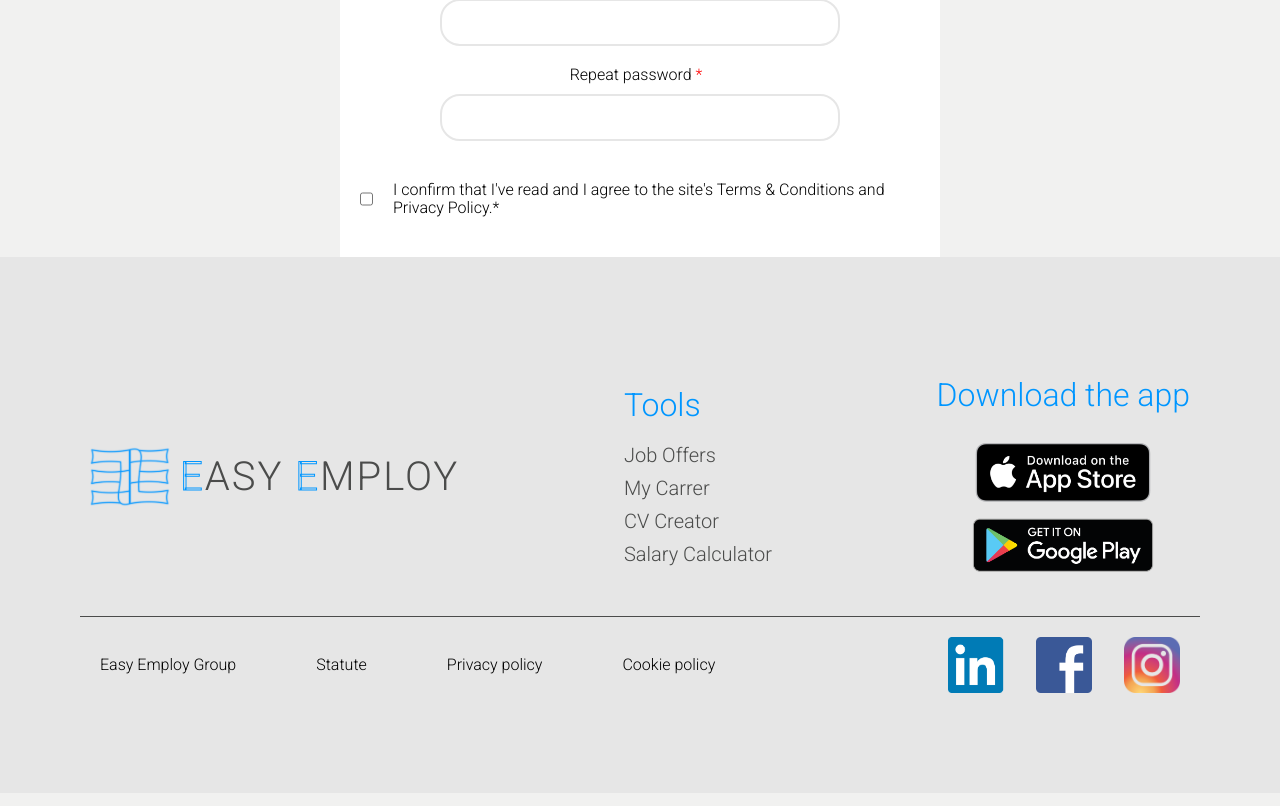
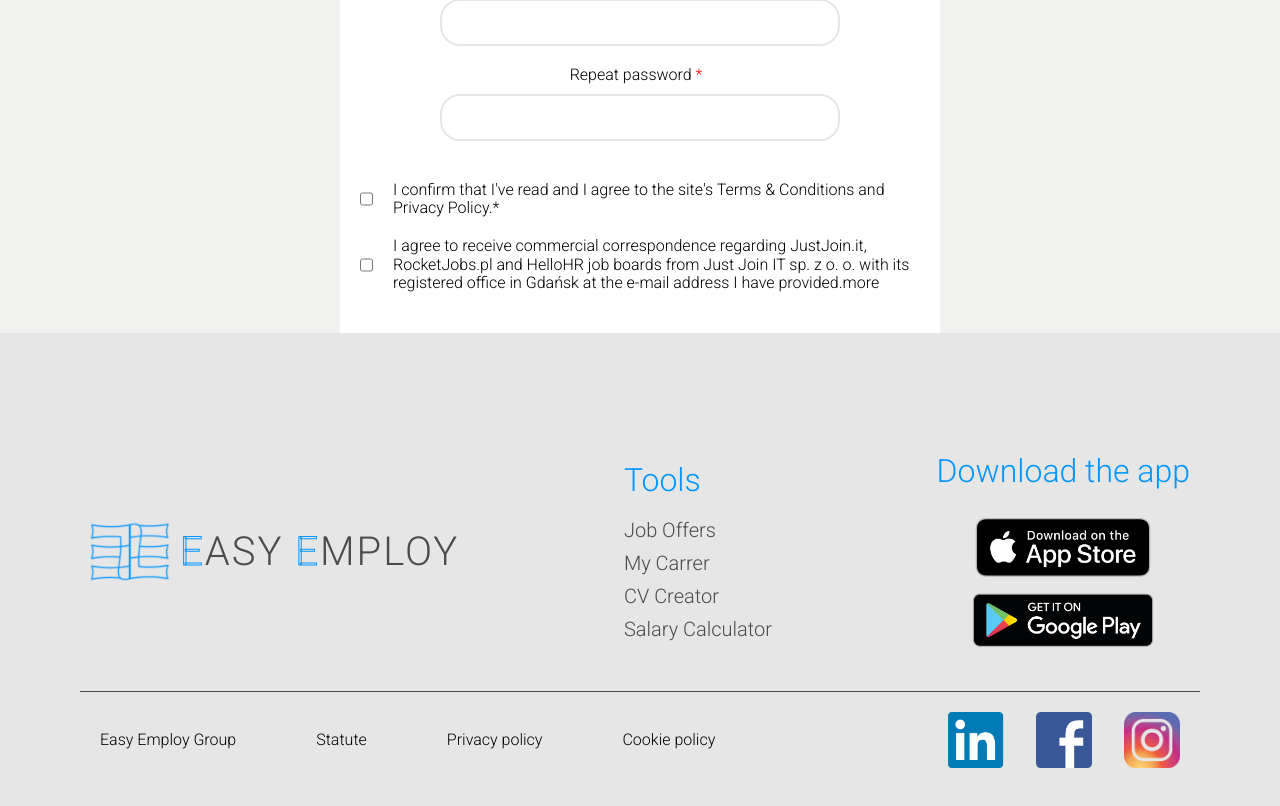
Before and after one commit to mizdebski77/Easy-Employ, a React (Create React App) app: page /Register in a window 1280 px wide. Shown: the part 721-1527 px from the top of the page. Built offline with nearby package versions, Linux system fonts and the light colour scheme.

Commit message:
Styles to infosWrapper added

```diff
--- a/src/features/Register/register.tsx
+++ b/src/features/Register/register.tsx
@@ -41,10 +41,10 @@ export const Register = () => {
                         <InformationSpan>I confirm that I've read and I agree to the site's Terms & Conditions and Privacy Policy.*</InformationSpan>
                     </InfoWrapper>
 
-                    {/* <InfoWrapper>
-                        <Input type='checkbox' />
-                        <InformationSpan></InformationSpan>
-                    </InfoWrapper> */}
+                    <InfoWrapper>
+                        <CheckBox type='checkbox' />
+                        <InformationSpan>I agree to receive commercial correspondence regarding JustJoin.it, RocketJobs.pl and HelloHR job boards from Just Join IT sp. z o. o. with its registered office in Gdańsk at the e-mail address I have provided.more</InformationSpan>
+                    </InfoWrapper>
                 </InfosWrapper>
             </SignUpPanel>
         </Wrapper>
--- a/src/features/Register/styledRegister.ts
+++ b/src/features/Register/styledRegister.ts
@@ -98,11 +98,14 @@ export const Input = styled.input`
 `;
 
 export const CheckBox = styled.input`
-
+    cursor: pointer;
 `;
 
-export const InfosWrapper =styled.div`
+export const InfosWrapper = styled.div`
     margin-top: 20px;
+    display: flex;
+    flex-direction: column;
+    gap: 20px;
 `;
 
 export const InfoWrapper = styled.div`
```
